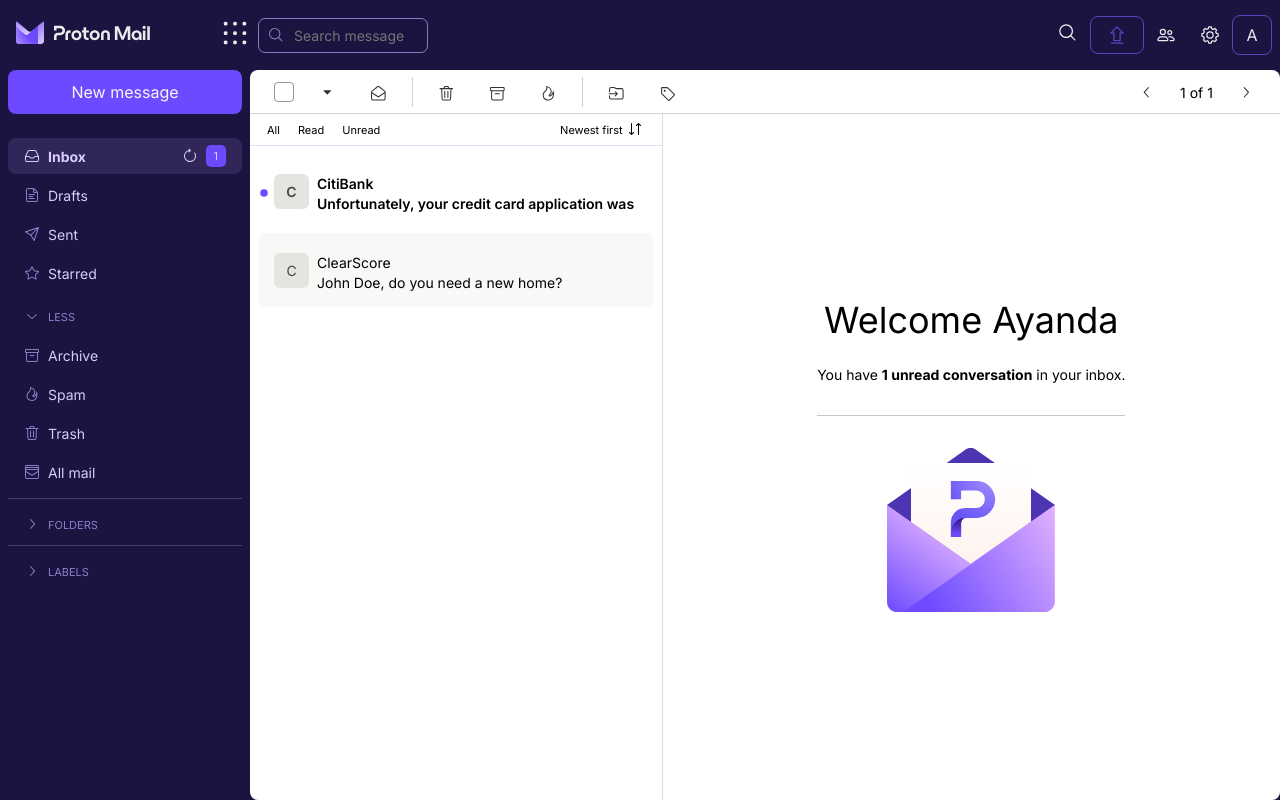
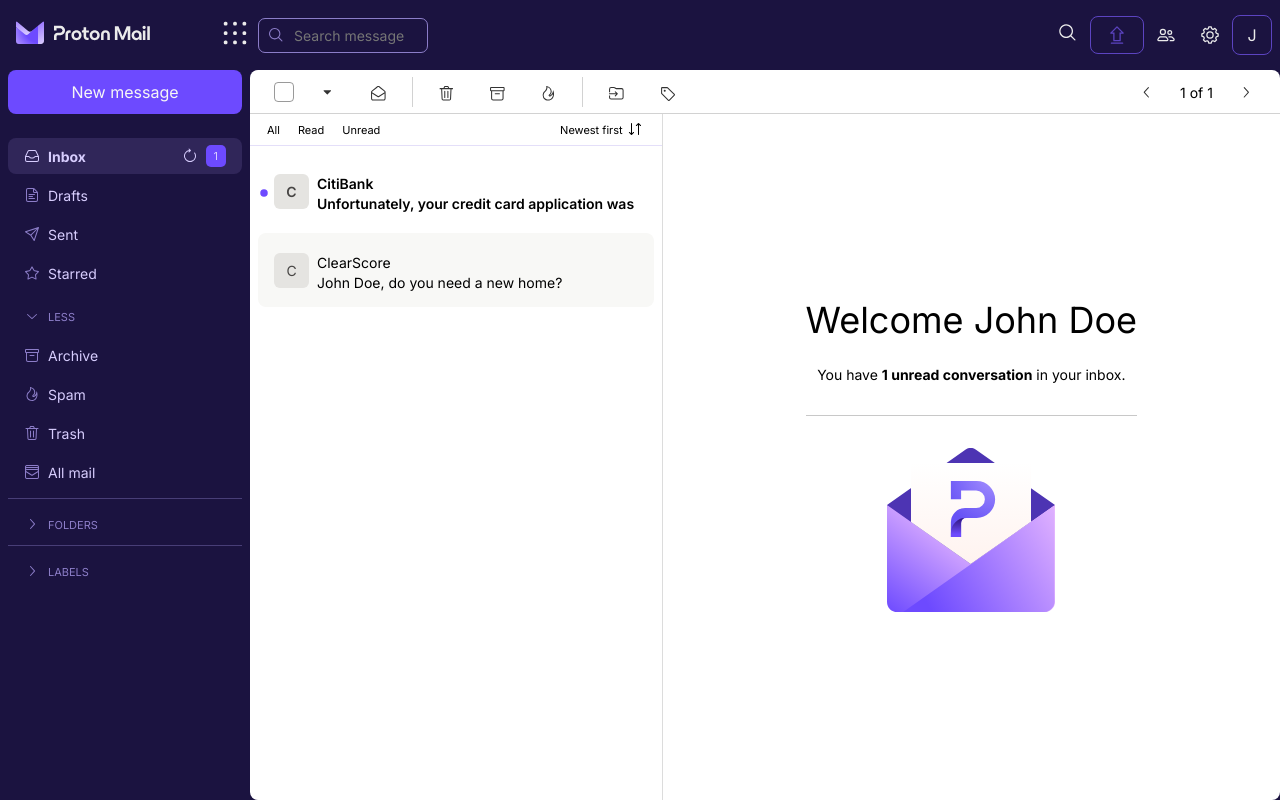
Before and after one commit to NgcoboAyanda/email-client, a React (Create React App) app: page /#/ in a window 1280 px wide. Built offline with nearby package versions, Linux system fonts and the light colour scheme.

Commit message:
added user to state

```diff
--- a/src/base/store.js
+++ b/src/base/store.js
@@ -1,9 +1,11 @@
 import { configureStore } from '@reduxjs/toolkit';
 import mailSlice from '../features/mail/mail';
+import userSlice from '../features/users/users';
 
 
 export const store = configureStore({
   reducer: {
-      mail: mailSlice.reducer
+      "mail": mailSlice.reducer,
+      "user": userSlice.reducer
   },
 });
--- a/src/components/MailContent/MailContentColumn/MailContentColumn.jsx
+++ b/src/components/MailContent/MailContentColumn/MailContentColumn.jsx
@@ -11,7 +11,7 @@
     const {unread: numberOfUnreadEmails} = useSelector(state => state.mail.folders[currentOpenFolder]);
     const {currentlyOpenEmail} = useSelector(state => state.mail.emailViewer);
 
-    const userFirstName = "Ayanda";
+    const {firstName: userFirstName, lastName: userLastName} = useSelector(state => state.user);
 
     const renderEmailViewer = () => {
         if(!currentlyOpenEmail){
@@ -21,7 +21,7 @@
                     <div>
                         <div className="mail-content__welcome__text">
                             <span className="name">
-                                Welcome {userFirstName}
+                                Welcome {userFirstName} {userLastName}
                             </span>
                             <span className="unread">
                                 You have <b>{numberOfUnreadEmails} unread conversation{numberOfUnreadEmails>1?'s':''}</b> in {currentOpenFolder==='allMail'?'all mail': `your ${currentOpenFolder}`}.
--- a/src/components/Navbar/UserBtn/UserBtn.jsx
+++ b/src/components/Navbar/UserBtn/UserBtn.jsx
@@ -1,15 +1,17 @@
 import React from 'react';
 
 import './UserBtn.css';
+import { useSelector } from 'react-redux';
 
 const UserBtn = () => {
+    const {firstName="X"} = useSelector(state => state.user);
 
     return (
         <div className="user-btn nav-btn">
             <div>
                 <div className="user-btn__initial">
                     <div>
-                        A
+                        {firstName[0]}
                     </div>
                 </div>
             </div>
--- a/src/features/users/users.js
+++ b/src/features/users/users.js
@@ -0,0 +1,14 @@
+import { createSlice } from "@reduxjs/toolkit";
+
+const initialState = {
+    firstName: "John",
+    lastName: "Doe",
+    emailAddress: "JohnDoe@email-client.com"
+};
+
+const userSlice = createSlice({
+    name: "user",
+    initialState
+})
+
+export default userSlice;
```
